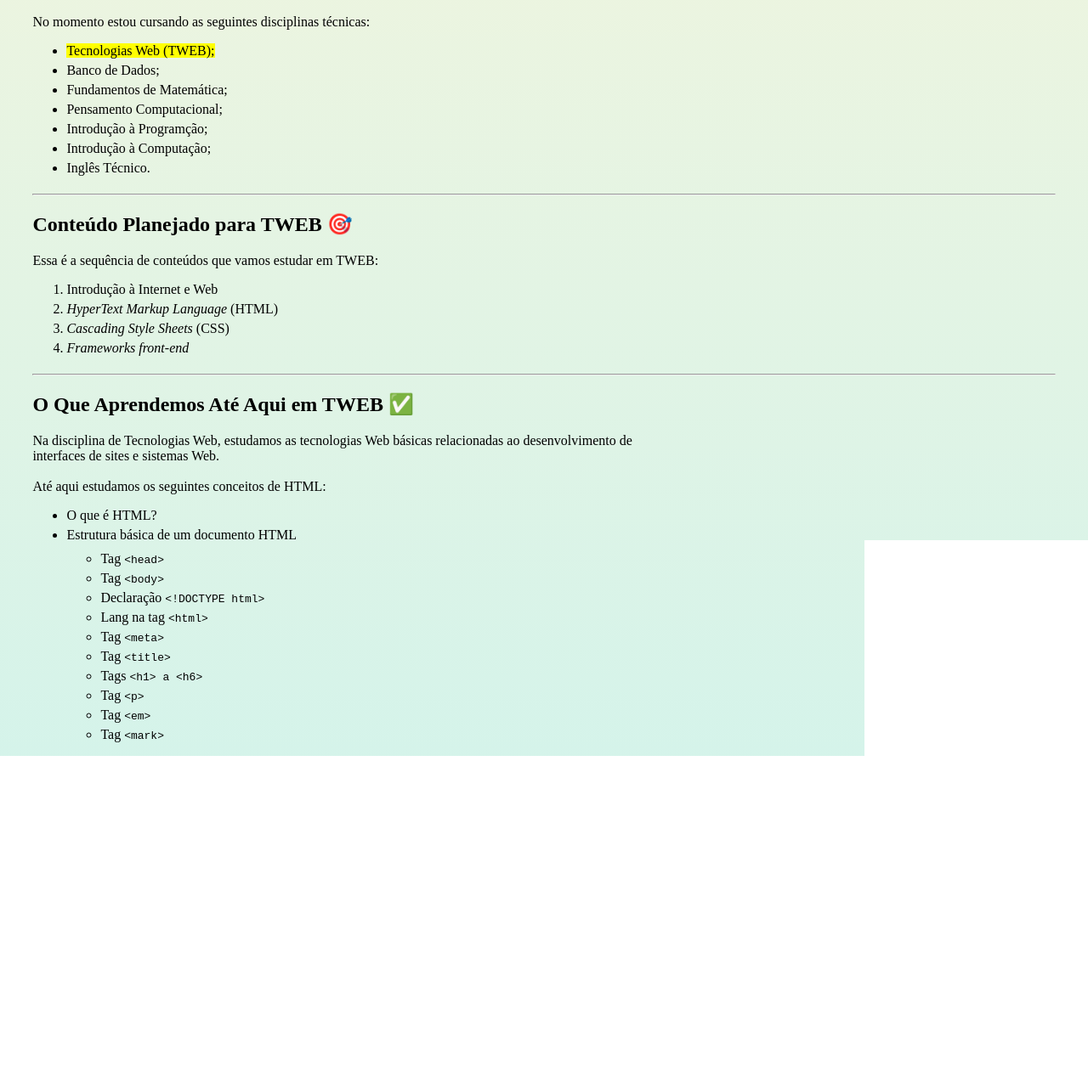
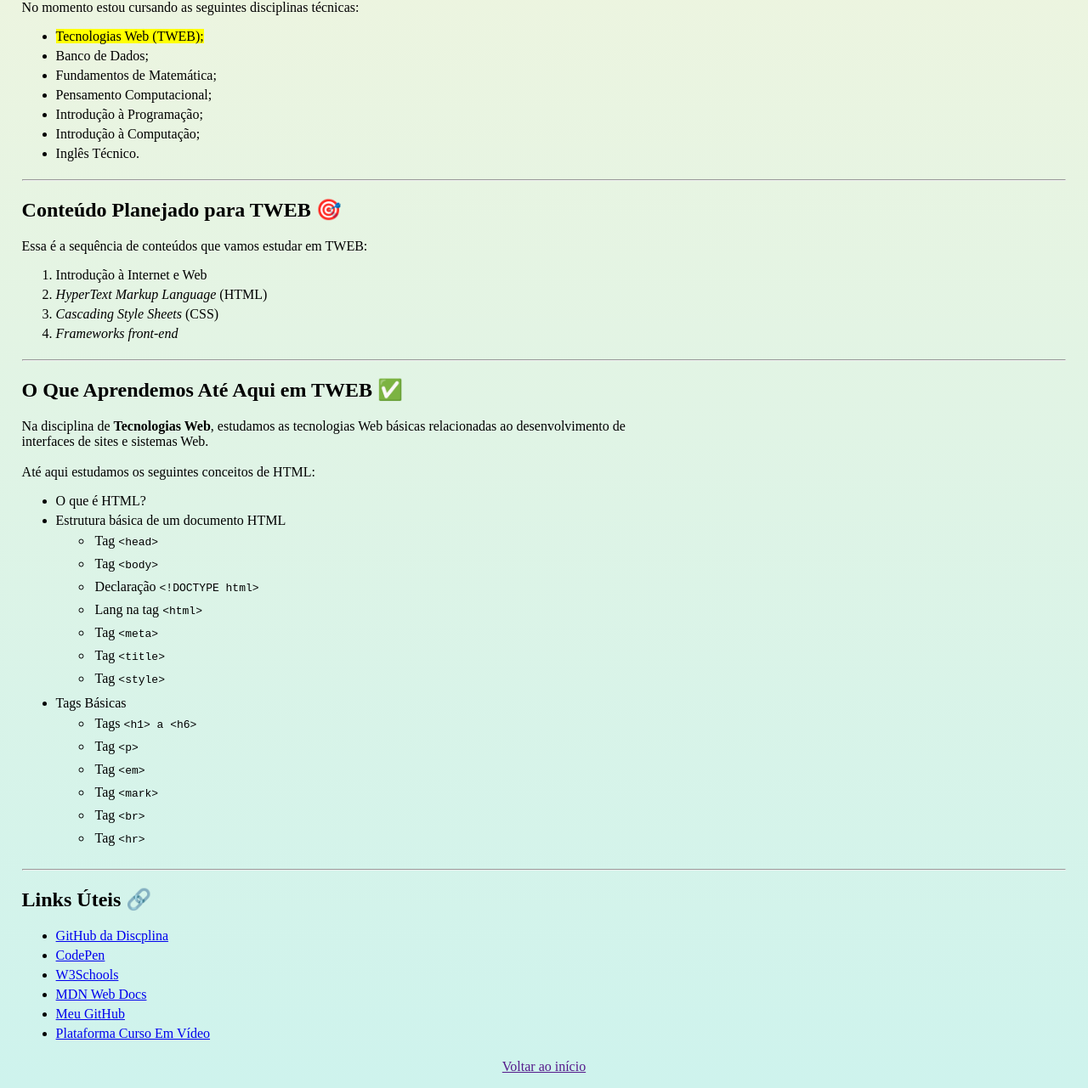
Before and after one commit to lupercioneto/Repositorio-HTML, a plain HTML site: page Atividades_TWEB/Página de apresentação/Página de apresentação.html in a window 1280 px wide. Shown: the part 381-1662 px from the top of the page at 85% size. Before the commit the page ends 1538 px from the top, so only its background shows below. Drawn offline with Linux system fonts and the light colour scheme.

Commit message:
Página de apresentação
Ajustes em algumas tags.

```diff
--- a/Atividades_TWEB/Página de apresentação/Página de apresentação.html
+++ b/Atividades_TWEB/Página de apresentação/Página de apresentação.html
@@ -3,7 +3,7 @@
 <head>
     <meta charset="UTF-8">
     <meta name="viewport" content="width=device-width, initial-scale=1.0">
-    <meta name="description" content="Organização de estudos">
+    <meta name="description" content="Organização de estudos do aluno Francisco Lupercio do curso de ADS no IFCE - Campus Tauá">
     <title>Organização de Estudos</title>
 
     <link rel="shortcut icon" href="" type="image/x-icon">
@@ -11,7 +11,8 @@
     <style>
         body {
             background: linear-gradient(beige, #cef3ed);
-            margin: 3%
+            margin-left: 2%;
+            margin-right: 2%;
         }
 
        .apres{
@@ -25,10 +26,9 @@
        }
 
        .circle {
-            background-color: white;
-            border-radius: 100%;
-            width: 60px;
-            height: 60px;
+            border-radius: 50%;
+            width: 70px;
+            height: 70px;
             overflow:hidden;
             position:absolute;
             margin-left: 20%;
@@ -36,12 +36,16 @@
         }
 
         .circle img {
-        position:static;
-        bottom: 0;
-        width: 100%;
-        align-content: center
+            position:static;
+            bottom: 0;
+            width: 100%;
+            align-content: center
         }
 
+        .container .tags > li {
+            margin: 3px;
+            padding: 3px;
+        }
     </style>
 </head>
 <body>
@@ -86,7 +90,7 @@
                 <li>Banco de Dados;</li>
                 <li>Fundamentos de Matemática;</li>
                 <li>Pensamento Computacional;</li>
-                <li>Introdução à Programção;</li>
+                <li>Introdução à Programação;</li>
                 <li>Introdução à Computação;</li>
                 <li>Inglês Técnico.</li>
             </ul>
@@ -105,10 +109,10 @@
     </div>
 
     <hr>
-
-    <h2 id="aprendido"> O Que Aprendemos Até Aqui em TWEB &#9989;</h2>
+    <div class="container">
+    <h2 id="aprendido">O Que Aprendemos Até Aqui em TWEB &#9989;</h2>
         <p>
-            Na disciplina de Tecnologias Web, estudamos as tecnologias Web básicas relacionadas ao desenvolvimento de <br> interfaces de sites e sistemas Web.
+            Na disciplina de <b>Tecnologias Web</b>, estudamos as tecnologias Web básicas relacionadas ao desenvolvimento de <br> interfaces de sites e sistemas Web.
             <br>
             <br>
             Até aqui estudamos os seguintes conceitos de HTML:
@@ -116,22 +120,29 @@
         <ul>
             <li>O que é HTML?</li>
             <li> Estrutura básica de um documento HTML
-                <ul>
-                    <li style="margin-top: 10px;" title="Seção de cabeçalho com metadados da página"> Tag <code> &lt;head&gt;</head></code></li>
+                <ul class="tags">
+                    <li title="Seção de cabeçalho com metadados da página"> Tag <code> &lt;head&gt;</head></code></li>
                     <li title="Seção na qual todo conteúdo da página será apresentado"> Tag <code> &lt;body&gt;</code></li>
                     <li title="Declaração que informa ao browser a versão HTML usada no documento"> Declaração <code> &lt;!DOCTYPE html&gt;</code> </li>
                     <li title="Define o idioma em que o site será apresentado à priori"> Lang na tag <code>&lt;html&gt;</code>
                     </li>
                     <li title="Define o tipo de metadado a ser exibido"> Tag <code>&lt;meta&gt;</code></li>
                     <li title="Nomeia o título da página na guia do navegador"> Tag <code>&lt;title&gt;</code></li>
+                    <li title="Transfere formatações CSS para as tags especificadas"> Tag <code>&lt;style&gt;</code></li>
+                </ul>
+            </li>
+            <li>Tags Básicas
+                <ul class="tags">
                     <li title="Hierarquização de títulos"> Tags <code>&lt;h1&gt; a &lt;h6&gt;</code></li>
                     <li title="Demarca um parágrafo"> Tag <code>&lt;p&gt;</code></li>
                     <li title="Enfatiza o texto (texto em itálico)"> Tag <code>&lt;em&gt;</code></li>
                     <li title="Realiza um marcação de caneta marca-texto"> Tag <code>&lt;mark&gt;</code></li>
+                    <li title="Realiza uma quebra de linha"> Tag <code>&lt;br&gt;</code></li>
+                    <li title="Demarca com uma linha horizontal"> Tag <code>&lt;hr&gt;</code></li>
                 </ul>
             </li>
         </ul>
-
+    </div>
     <hr>
 
     <h2 id="links">Links Úteis &#128279;</h2>
@@ -141,6 +152,7 @@
         <li><a href="https://www.w3schools.com/" target="_blank">W3Schools</a></li>
         <li><a href="https://developer.mozilla.org/pt-BR/" target="_blank">MDN Web Docs</a></li>
         <li><a href="https://github.com/lupercioneto" target="_blank">Meu GitHub</a></li>
+        <li><a href="https://www.cursoemvideo.com/" target="_blank">Plataforma Curso Em Vídeo</a></li>
     </ul>
 
         <p style="text-align: center;">
```
